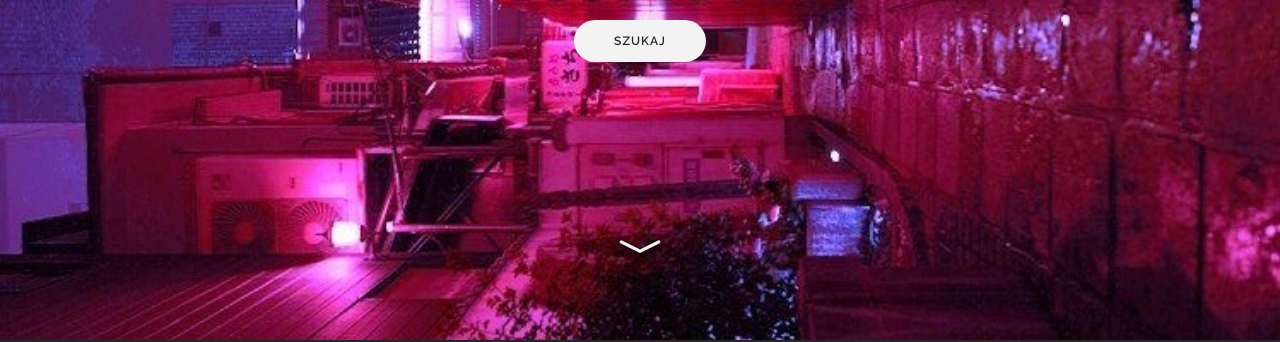
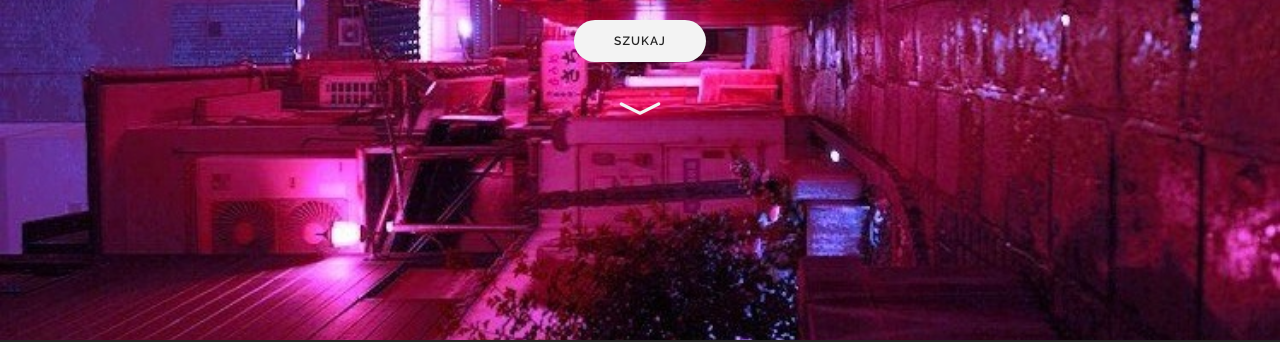
Before and after one commit to fimusial/eleven, an Angular app: page / in a window 1280 px wide. Shown: the part 478-820 px from the top of the page. Built offline with nearby package versions, Linux system fonts and the light colour scheme.

Commit message:
fixed scroll arrow on the main page

```diff
--- a/src/app/main-page/main-page.component.css
+++ b/src/app/main-page/main-page.component.css
@@ -46,7 +46,7 @@
 #scroll-arrow {
   position: absolute;
   width: 100%;
-  bottom: calc(5%);
+  bottom: -50%;
   font-size: 50px;
   animation: pulse 1.5s infinite;
 }
--- a/src/app/main-page/main-page.component.html
+++ b/src/app/main-page/main-page.component.html
@@ -3,8 +3,8 @@
     <h1>{{ 'mainPage.h1' | trs }}</h1>
     <h2>{{ 'mainPage.h2' | trs }}</h2>
     <a [routerLink]="'/catalog'" class="btn-about">{{ 'mainPage.button' | trs }}</a>
+    <i id="scroll-arrow" class="bi bi-chevron-compact-down"></i>
   </div>
-  <i id="scroll-arrow" class="bi bi-chevron-compact-down"></i>
 </section>
 <section>
   <div class="section-title">
```
